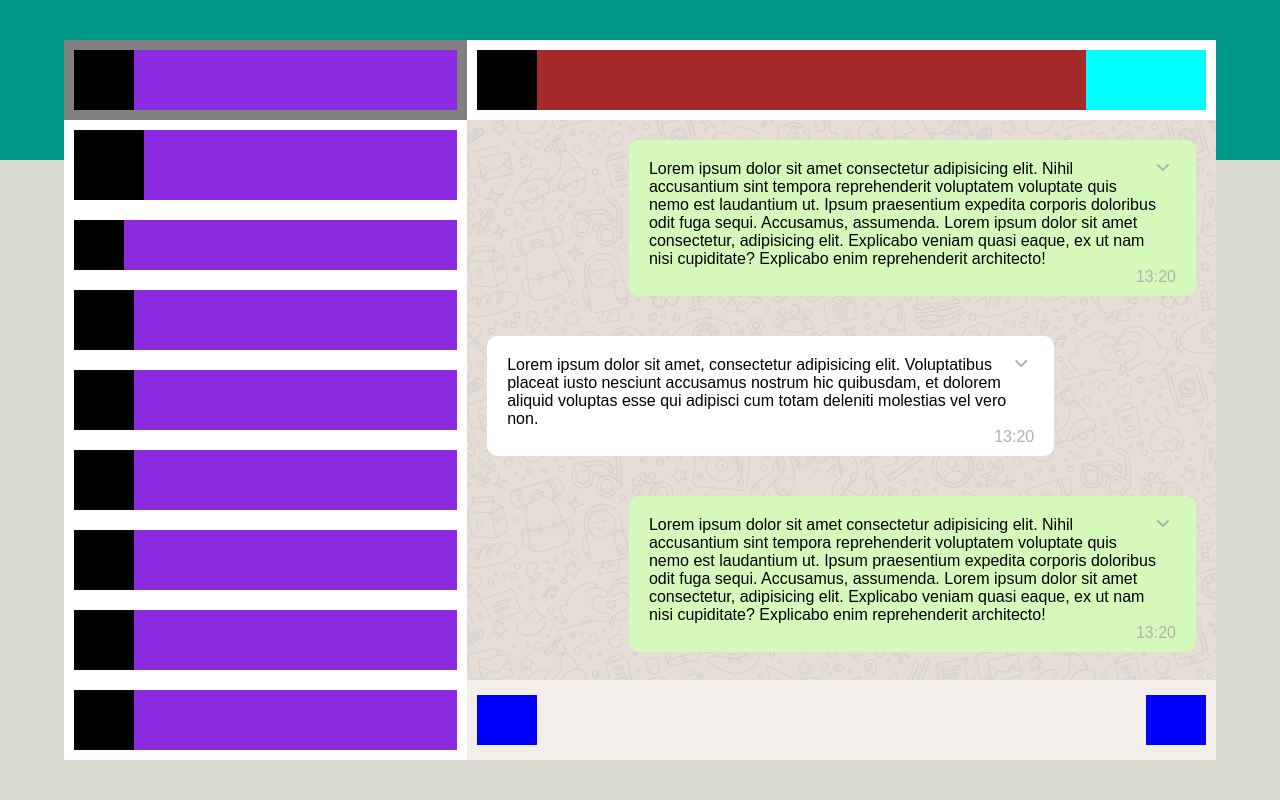
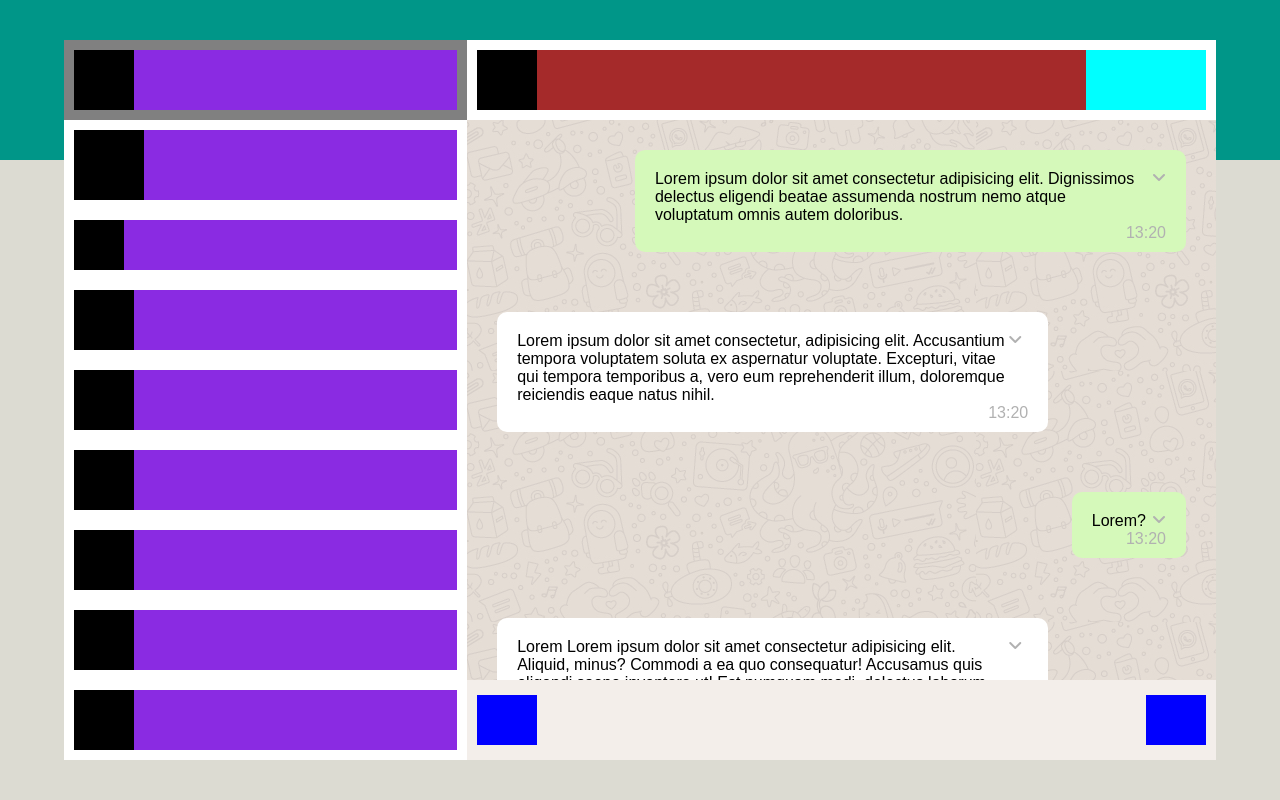
Before and after one commit to LorenzoEmanuele00/html-css-boolzapp, a plain HTML site: page index.html in a window 1280 px wide. Drawn offline with Linux system fonts and the light colour scheme.

Commit message:
updated chat with varius message

```diff
--- a/css/style.css
+++ b/css/style.css
@@ -225,22 +225,25 @@ li {
 }
 
 .message-space {
-    padding: 20px;
+    padding: 30px;
 }
 
 .container-message {
+    display: inline-block;
     border-radius: 10px;
     max-width: 80%;
     padding: 20px 20px 10px 20px;
 }
 
-/* GREEN / WHITE */
 .my-message {
-    background-color: var(--my-message);
-    margin-left: auto;
+    text-align: right;
 }
 
-.response {
+.my-message > div {
+    background-color: var(--my-message);
+}
+
+.response > div {
     background-color: white;
 }
 
@@ -248,13 +251,54 @@ li {
     max-width: calc(100% - 20px);
 }
 
+.content-message p {
+    text-align: left;
+}
+
+/* MENU */
 .message-menu {
+    position: relative;
+    display: inline-block;
     width: 20px;
+}
+
+.message-menu i {
     color: var(--icon);
 }
 
+.message-menu:hover .menu {
+    display: block;
+}
+
+.menu{
+    display: none;
+    position: absolute;
+    left: -50px;
+    width: 110px;
+    background-color: rgb(255, 255, 255);
+    box-shadow: 0 0 2px #000000;
+    box-shadow: 0 0 2px #000000;
+
+
+}
+
+.menu div {
+    font-size: .7rem;
+    text-align: center;
+    padding: 5px 0;
+}
+
+.canc:hover {
+    opacity: .4;
+}
+
+.info:hover {
+    opacity: .4;
+}
+
 .hour {
-    margin-left: auto;
+    max-width: 100%;
+    text-align: right;
     color: var(--icon);
 }
 
--- a/index.html
+++ b/index.html
@@ -113,39 +113,71 @@
                 <!-- RIGHT MAIN -->
                 <main class="container-chat list-scroll">
                     <ul>
-                        <li class="message-space">
-                            <div class="flex my-message container-message">
-                                <div class="content-message">
-                                    <p>Lorem ipsum dolor sit amet consectetur adipisicing elit. Nihil accusantium sint tempora reprehenderit voluptatem voluptate quis nemo est laudantium ut. Ipsum praesentium expedita corporis doloribus odit fuga sequi. Accusamus, assumenda. Lorem ipsum dolor sit amet consectetur, adipisicing elit. Explicabo veniam quasi eaque, ex ut nam nisi cupiditate? Explicabo enim reprehenderit architecto!</p>
+                        <li class="my-message message-space">
+                            <div class="container-message">
+                                <div class="flex">
+                                    <div class="content-message">
+                                        <p>Lorem ipsum dolor sit amet consectetur adipisicing elit. Dignissimos delectus eligendi beatae assumenda nostrum nemo atque voluptatum omnis autem doloribus.</p>
+                                    </div>
+                                    <div class="message-menu">
+                                        <i class="fa-solid fa-angle-down"></i>
+                                        <div class="menu">
+                                            <div class="info">Info messaggio</div>
+                                            <div class="canc">Cancella messaggio</div>
+                                        </div>
+                                    </div>
                                 </div>
-                                <div class="message-menu"><i class="fa-solid fa-angle-down"></i></div>
                                 <div class="hour">13:20</div>
                             </div>
                         </li>
-                        <li class="message-space">
-                            <div class="flex response container-message">
-                                <div class="content-message">
-                                    <p>Lorem ipsum dolor sit amet, consectetur adipisicing elit. Voluptatibus placeat iusto nesciunt accusamus nostrum hic quibusdam, et dolorem aliquid voluptas esse qui adipisci cum totam deleniti molestias vel vero non. </p>
+                        <li class="response message-space">
+                            <div class="container-message">
+                                <div class="flex">
+                                    <div class="content-message">
+                                        <p>Lorem ipsum dolor sit amet consectetur, adipisicing elit. Accusantium tempora voluptatem soluta ex aspernatur voluptate. Excepturi, vitae qui tempora temporibus a, vero eum reprehenderit illum, doloremque reiciendis eaque natus nihil.</p>
+                                    </div>
+                                    <div class="message-menu">
+                                        <i class="fa-solid fa-angle-down"></i>
+                                        <div class="menu">
+                                            <div class="info">Info messaggio</div>
+                                            <div class="canc">Cancella messaggio</div>
+                                        </div>
+                                    </div>
                                 </div>
-                                <div class="message-menu"><i class="fa-solid fa-angle-down"></i></div>
                                 <div class="hour">13:20</div>
                             </div>
                         </li>
-                        <li class="message-space">
-                            <div class="flex my-message container-message">
-                                <div class="content-message">
-                                    <p>Lorem ipsum dolor sit amet consectetur adipisicing elit. Nihil accusantium sint tempora reprehenderit voluptatem voluptate quis nemo est laudantium ut. Ipsum praesentium expedita corporis doloribus odit fuga sequi. Accusamus, assumenda. Lorem ipsum dolor sit amet consectetur, adipisicing elit. Explicabo veniam quasi eaque, ex ut nam nisi cupiditate? Explicabo enim reprehenderit architecto!</p>
+                        <li class="my-message message-space">
+                            <div class="container-message">
+                                <div class="flex">
+                                    <div class="content-message">
+                                        <p>Lorem?</p>
+                                    </div>
+                                    <div class="message-menu">
+                                        <i class="fa-solid fa-angle-down"></i>
+                                        <div class="menu">
+                                            <div class="info">Info messaggio</div>
+                                            <div class="canc">Cancella messaggio</div>
+                                        </div>
+                                    </div>
                                 </div>
-                                <div class="message-menu"><i class="fa-solid fa-angle-down"></i></div>
                                 <div class="hour">13:20</div>
                             </div>
                         </li>
-                        <li class="message-space">
-                            <div class="flex response container-message">
-                                <div class="content-message">
-                                    <p>Lorem ipsum dolor sit amet consectetur adipisicing elit. Est laboriosam sequi itaque expedita doloremque soluta exercitationem nobis delectus? Dicta laboriosam molestias sequi. Saepe beatae et magni tempore? Tempore, animi quod. Lorem ipsum dolor sit amet consectetur adipisicing elit. Incidunt suscipit accusantium impedit animi nesciunt et, dolores neque consequatur ea provident repellendus. Cumque eum ex iusto eligendi rem amet distinctio consequatur! Lorem ipsum dolor sit amet consectetur adipisicing elit. Nihil accusantium sint tempora reprehenderit voluptatem voluptate quis nemo est laudantium ut. Ipsum praesentium expedita corporis doloribus odit fuga sequi. Accusamus, assumenda.</p>
+                        <li class="response message-space">
+                            <div class="container-message">
+                                <div class="flex">
+                                    <div class="content-message">
+                                        <p>Lorem Lorem ipsum dolor sit amet consectetur adipisicing elit. Aliquid, minus? Commodi a ea quo consequatur! Accusamus quis eligendi saepe inventore ut! Est numquam modi, delectus laborum blanditiis iusto distinctio ipsam. ipsum dolor sit amet consectetur, adipisicing elit. Accusantium tempora voluptatem soluta ex aspernatur voluptate. Excepturi, vitae qui tempora temporibus a, vero eum reprehenderit illum, doloremque reiciendis eaque natus nihil.</p>
+                                    </div>
+                                    <div class="message-menu">
+                                        <i class="fa-solid fa-angle-down"></i>
+                                        <div class="menu">
+                                            <div class="info">Info messaggio</div>
+                                            <div class="canc">Cancella messaggio</div>
+                                        </div>
+                                    </div>
                                 </div>
-                                <div class="message-menu"><i class="fa-solid fa-angle-down"></i></div>
                                 <div class="hour">13:20</div>
                             </div>
                         </li>
```
